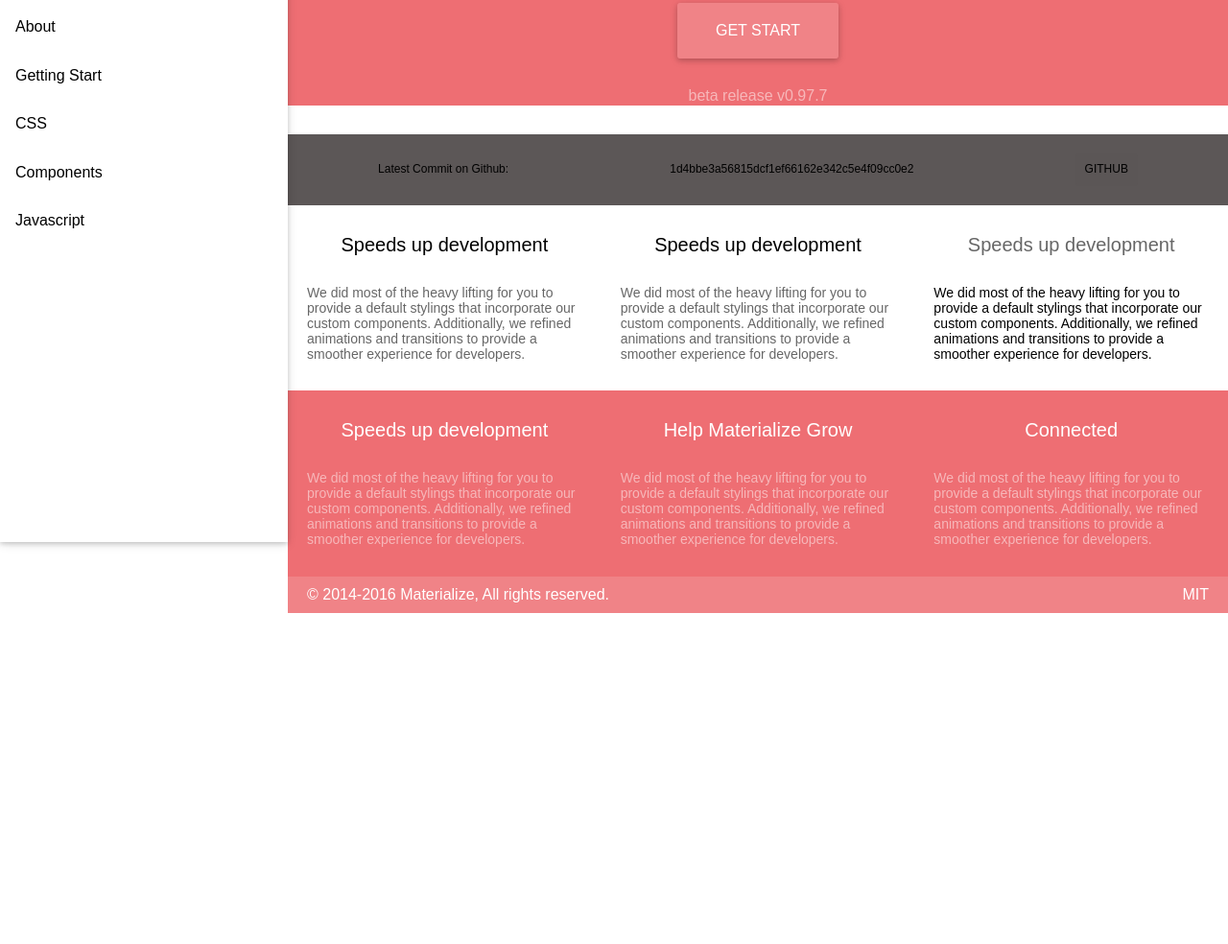
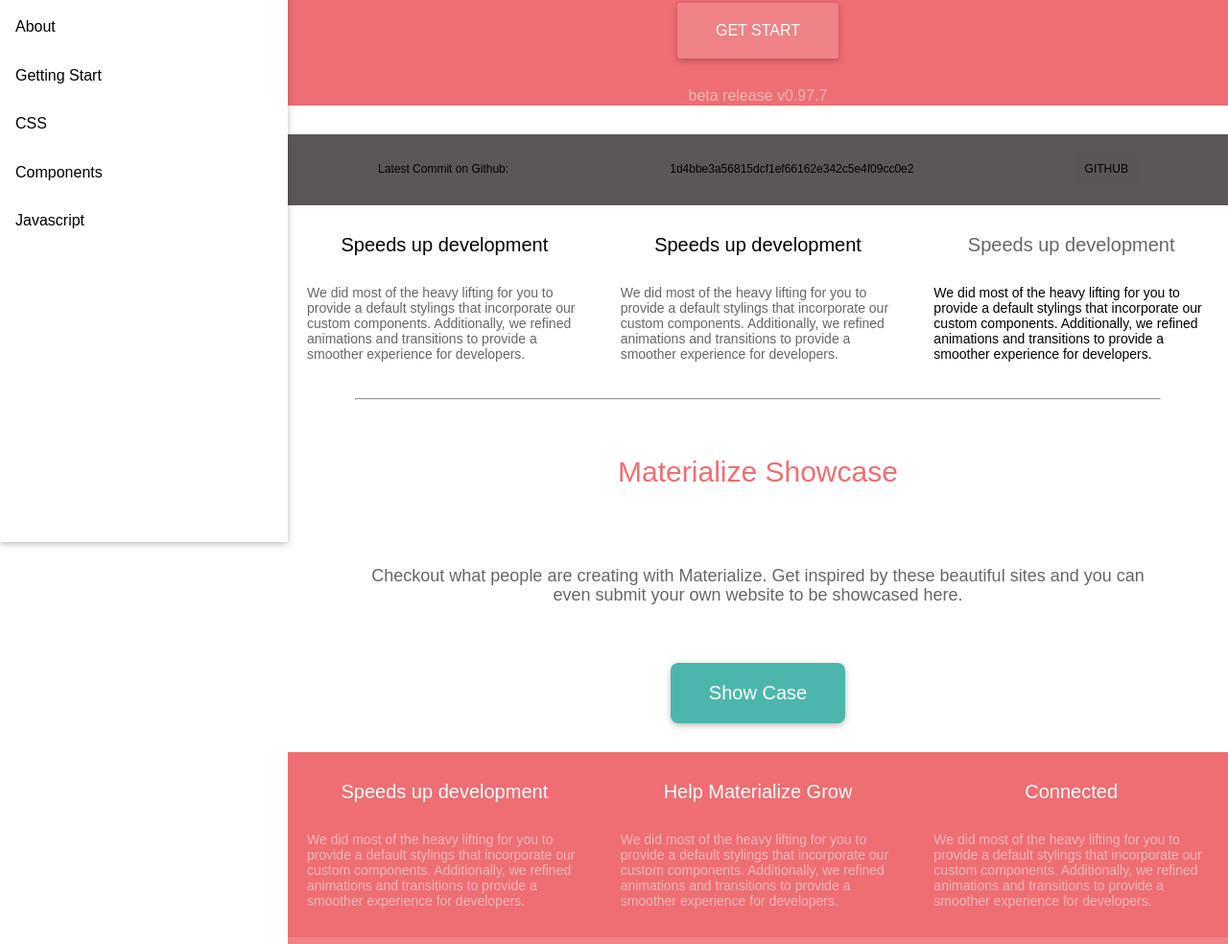
Before and after one commit to forclan/meterialcss-demo, a website: page index.html in a window 1280 px wide. Shown: the part 235-1219 px from the top of the page at 96% size. Before the commit the page ends 874 px from the top, so only its background shows below. Drawn offline with Linux system fonts and the light colour scheme.

Commit message:
add button-scss

```diff
--- a/index.html
+++ b/index.html
@@ -11,6 +11,8 @@
     <link rel="stylesheet" href="./src/css/git-info.css" media="screen" title="no title" charset="utf-8">
     <link rel="stylesheet" href="./src/css/card.css" media="screen" title="no title" charset="utf-8">
     <link rel="stylesheet" href="./src/css/footer.css" media="screen" title="no title" charset="utf-8">
+    <link rel="stylesheet" href="./src/css/show-case.css" media="screen" title="no title" charset="utf-8">
+    <link rel="stylesheet" href="./src/css/button.css" media="screen" title="no title" charset="utf-8">
 </head>
 
 <body>
@@ -98,9 +100,20 @@
                     </div>
                 </div>
             </div>
-            <!-- <div class="wrapper">
+            <div class="wrapper">
                 <hr />
-            </div> -->
+            </div>
+            <div class="wrapper show-case">
+              <div class="show-case-title">
+                Materialize Showcase
+              </div>
+              <div class="show-case-info">
+                  Checkout what people are creating with Materialize. Get inspired by these beautiful sites and you can even submit your own website to be showcased here.
+              </div>
+              <div class="button button-teal">
+                Show Case
+              </div>
+            </div>
             <footer id="footer">
                 <div class="card-collection">
                     <div class="card">
--- /dev/null
+++ b/src/sass/button.scss
@@ -0,0 +1,20 @@
+
+@mixin material-button($primary-color, $second-color) {
+  font-size: 20px;
+  padding: 20px 40px;
+  background-color: $primary-color;
+  box-shadow: 0 2px 5px 0 rgba(0, 0, 0, 0.16), 0 2px 10px 0 rgba(0, 0, 0, 0.12);
+  color: white;
+  transition: all 0.3s;
+  border-radius: 8px;
+  &:hover {
+    background-color: $second-color;
+    box-shadow: 0 2px 15px 0 rgba(0, 0, 0, 0.16), 0 2px 20px 0 rgba(0, 0, 0, 0.12);
+    cursor: pointer;
+  }
+}
+
+.button-teal {
+  @include material-button(#4db6ac, #80cbc4);
+  margin: 30px 0;
+}
--- /dev/null
+++ b/src/sass/show-case.scss
@@ -0,0 +1,18 @@
+@import "./colors.scss";
+.show-case {
+  display: flex;
+  flex-direction: column;
+  align-items: center;
+  justify-content: center;
+  .show-case-title {
+    color: $primary-red;
+    font-size: 30px;
+    margin: 50px 0;
+  }
+  .show-case-info {
+    text-align: center;
+    font-size: 18px;
+    color: $light-black;
+    margin: 30px 0;
+  }
+}
```
Also changed, not shown: src/css/button.css (added), src/css/show-case.css (added).
